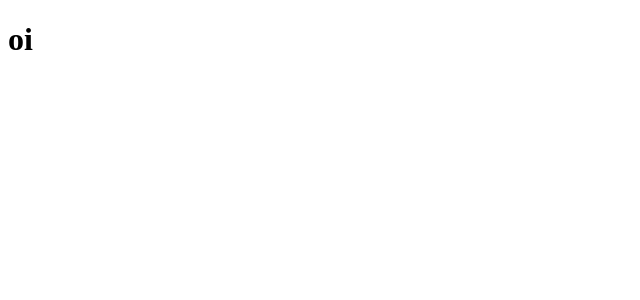
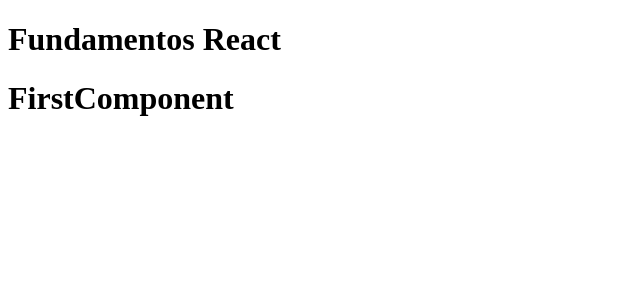
Before and after one commit to felipeaz3vedo/curso-react-do-zero-a-maestria, a React (Vite) app in the folder 02_fundamentos/fundamentos/: page / in a window 1280 px wide. Shown: the top 300 px of the page, without its empty margins (0-640 px from the left). Built offline with nearby package versions, Linux system fonts and the light colour scheme.

Commit message:
aula: 18

```diff
--- a/02_fundamentos/fundamentos/src/App.jsx
+++ b/02_fundamentos/fundamentos/src/App.jsx
@@ -1,7 +1,11 @@
+//components
+import { FirstComponent } from './components/FisrtComponent';
+
 export const App = () => {
   return (
     <>
-      <h1>oi</h1>
+      <h1>Fundamentos React</h1>
+      <FirstComponent />
     </>
   );
 };
```
Also changed, not shown: 02_fundamentos/fundamentos/src/components/FisrtComponent.jsx (renamed from 02_fundamentos/fundamentos/src/components/FIsrtComponent.jsx).
